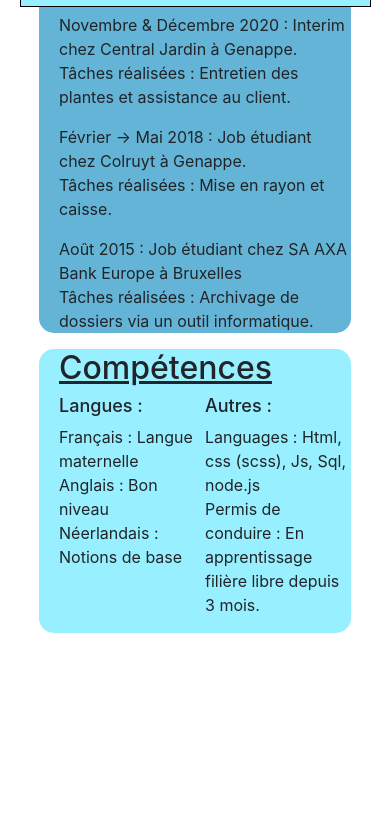
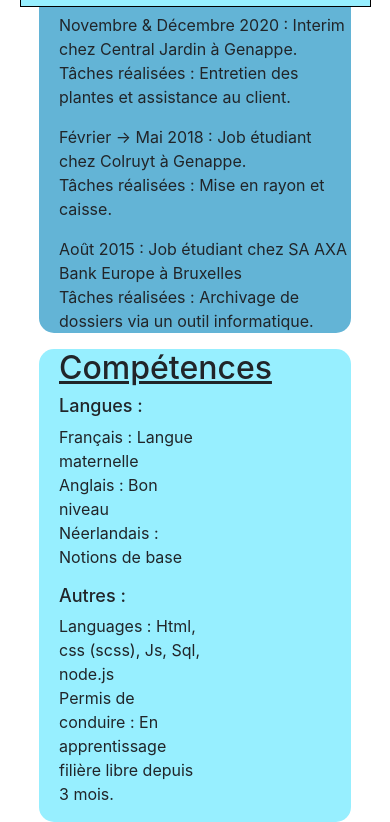
Before and after one commit to ArthurBehets/ABW_CV, a website: page Frontend/Index.html in a window 390 px wide. Shown: the part 1317-2139 px from the top of the page. Before the commit the page ends 1950 px from the top, so only its background shows below. Drawn offline with nearby package versions, Linux system fonts and the light colour scheme.

Commit message:
responsive issues and text modification

```diff
--- a/Frontend/Scss/style.scss
+++ b/Frontend/Scss/style.scss
@@ -123,6 +123,7 @@ $secondary :#63b4d6 ;
                 flex-direction: row;
                 &-1{
                     width : 50%;
+                    padding-right: 5px;
                 }
                 &-2{
                     width : 50%;
@@ -194,15 +195,23 @@ $secondary :#63b4d6 ;
         margin-top: 40px;
     }
     .corps{
+        flex-direction: column;
         &__left{
+                border : none;
+                width : 100%;
+                padding-left : 10%;
+                padding-right: 10%;
             &-infos{
-                padding-left : 20px;
+                padding-left: 20px;
             }
             &-studies{
                 padding-left : 20px;
             }
         }
         &__right{
+            width : 100%;
+            padding-left : 10%;
+            padding-right: 10%;
             &-expe{
                 padding-left : 20px;
             }
@@ -231,20 +240,6 @@ $secondary :#63b4d6 ;
     .intro{
         margin-top: 80px;
     }
-    .corps{
-        flex-direction: column;
-        &__left{
-            border : none;
-            width : 100%;
-            padding-left : 10%;
-            padding-right: 10%;
-        }
-        &__right{
-            width : 100%;
-            padding-left : 10%;
-            padding-right: 10%;
-        }
-    }
 }
 
 @media (max-width : 310px){
@@ -254,3 +249,15 @@ $secondary :#63b4d6 ;
         }
     }
 }
+
+@media (max-width : 992px){
+    .corps{
+        &__right{
+            &-ability{
+                &-col{
+                    flex-direction: column;
+                }
+            }
+        }
+    }
+}
```
Also changed, not shown: Frontend/Css/style.css, 1 other file.
